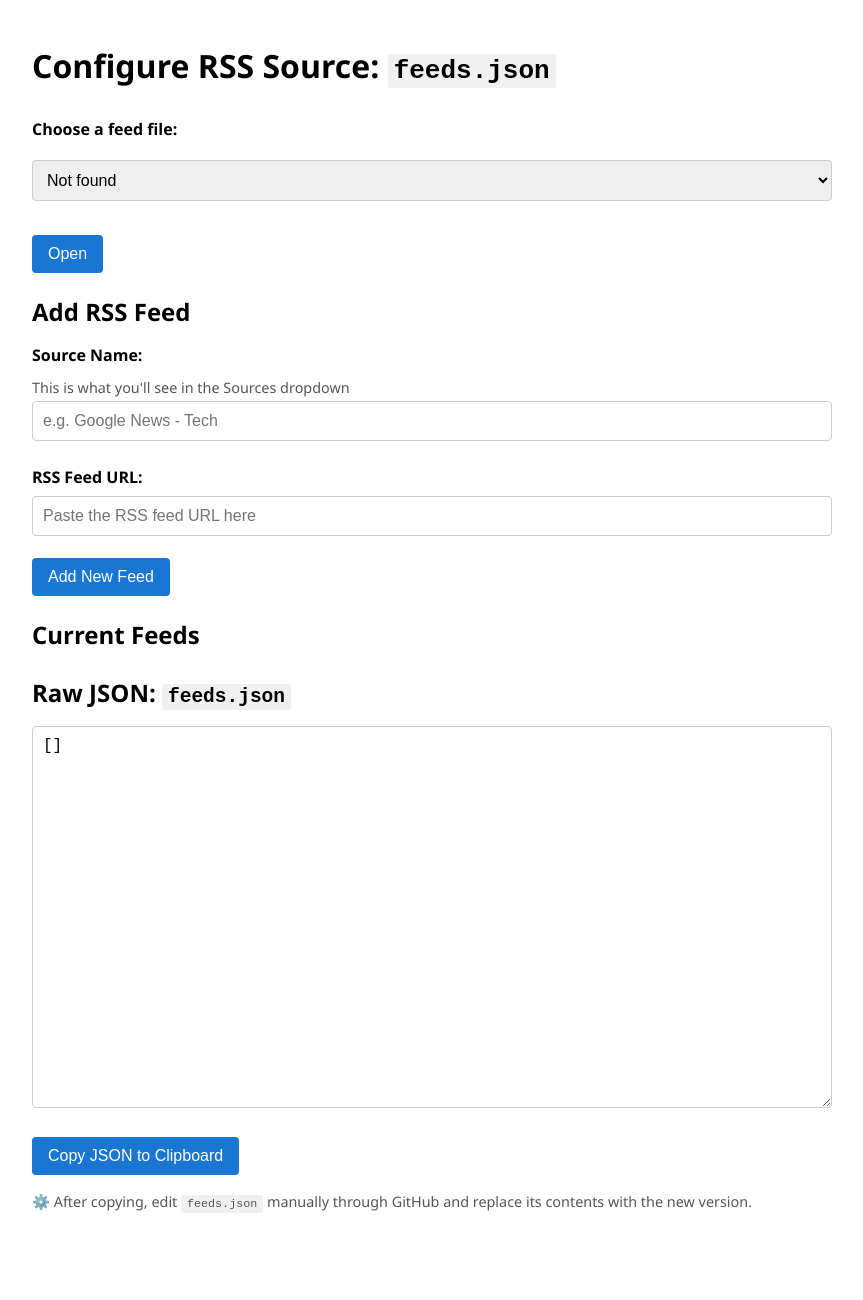
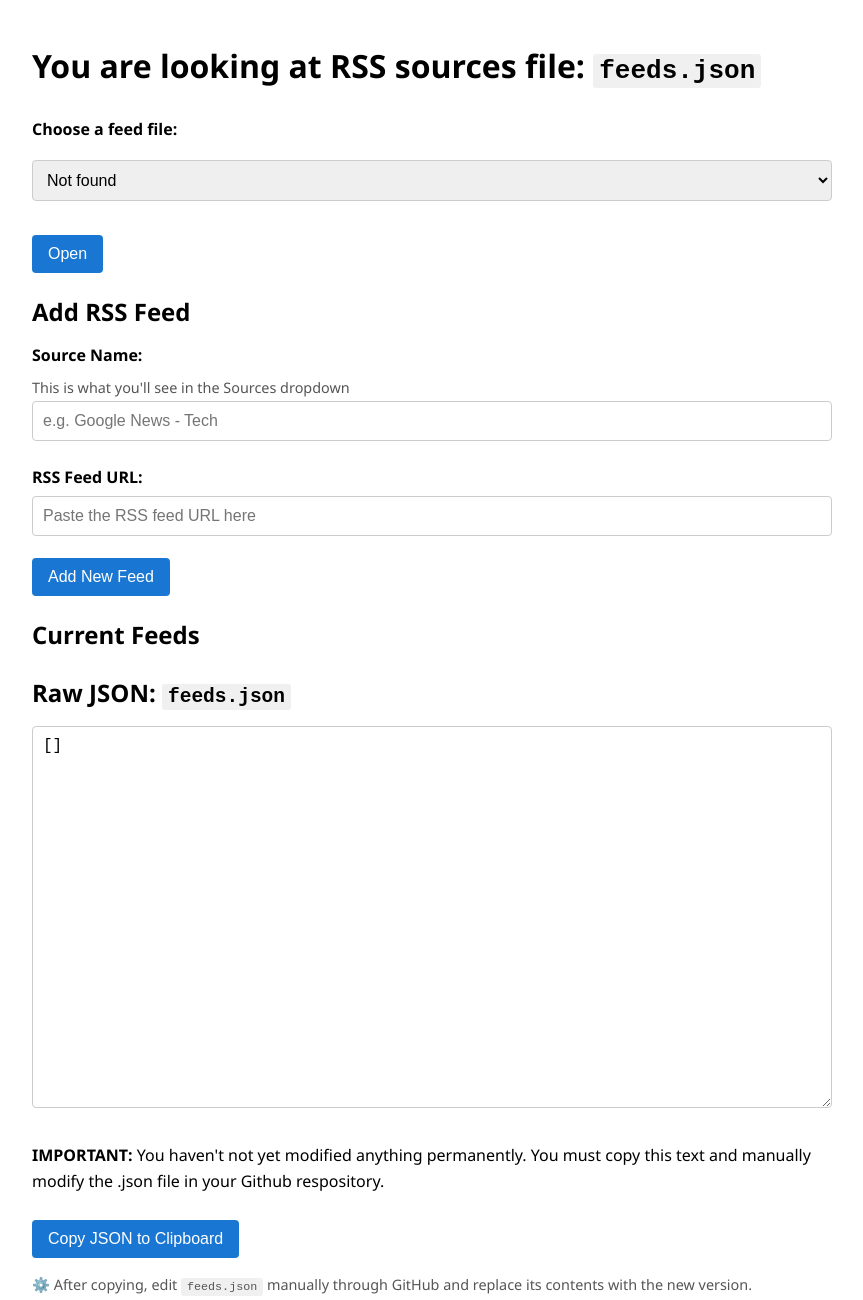
Before and after one commit to technoid99/my_news_feed, a plain HTML site: page config.html in a window 1280 px wide. Shown: the whole page, without its empty margins (208-1071 px from the left). Before the commit the page ends 1253 px from the top, so only its background shows below. Drawn offline with Linux system fonts and the light colour scheme; no server answers.

Commit message:
config text line

```diff
--- a/config.html
+++ b/config.html
@@ -106,7 +106,7 @@
   </style>
 </head>
 <body>
-  <h1>Configure RSS Source: <code id="fileLabel">feeds.json</code></h1>
+  <h1>You are looking at RSS sources file: <code id="fileLabel">feeds.json</code></h1>
 
   <div class="row">
     <label for="fileSelect">Choose a feed file:</label>
@@ -130,7 +130,7 @@
 
   <h2>Raw JSON: <code id="fileLabel2">feeds.json</code></h2>
   <textarea id="feedsText" rows="20"></textarea>
-
+  <p><strong>IMPORTANT:</strong> You haven't not yet modified anything permanently. You must copy this text and manually modify the .json file in your Github respository.</p>
   <button onclick="copyJsonToClipboard()">Copy JSON to Clipboard</button>
   <p class="hint">⚙️ After copying, edit <code id="fileCodeLabel">feeds.json</code> manually through GitHub and replace its contents with the new version.</p>
 
```
